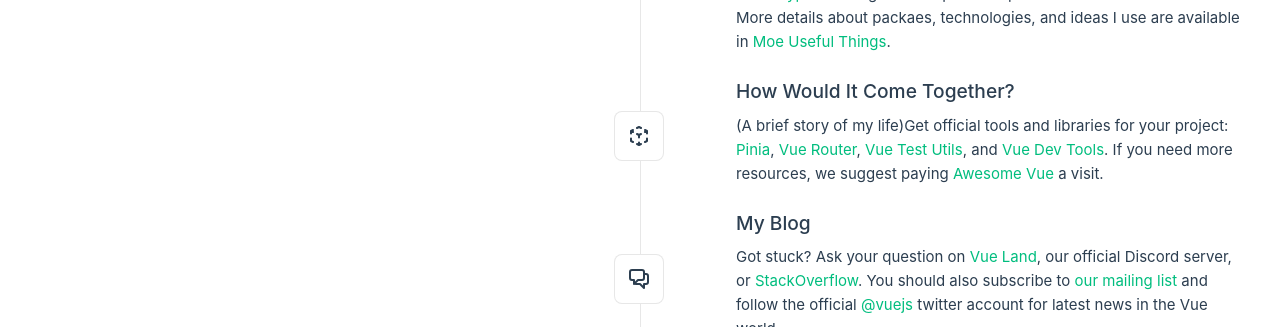
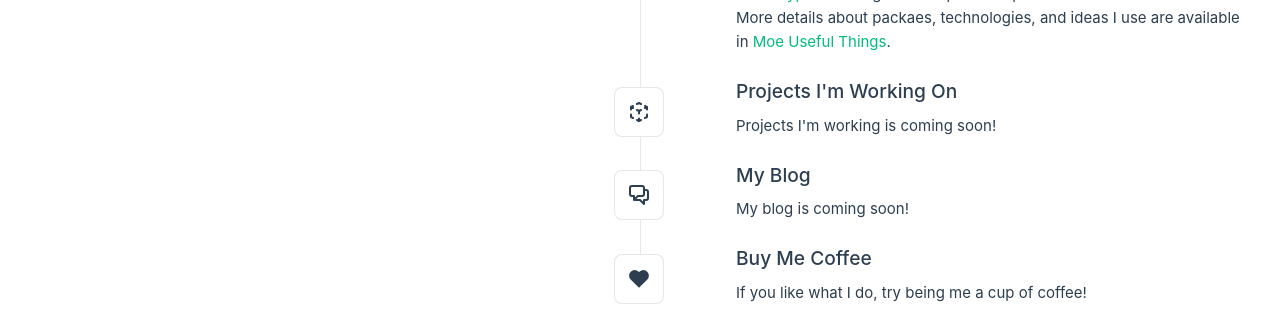
Before and after one commit to moedayraki/moedayraki.github.io, a Vue app: page / in a window 1280 px wide. Shown: the part 625-952 px from the top of the page. Built offline with nearby package versions, Linux system fonts and the light colour scheme.

Commit message:
Update TheWelcome.vue

```diff
--- a/src/components/TheWelcome.vue
+++ b/src/components/TheWelcome.vue
@@ -49,7 +49,7 @@ import SupportIcon from "./icons/IconSupport.vue";
     <ul>
       <li><a target="_blank" href="https://laravel.com/">TypeScript</a>, Javascript's kid with types.</li>
       <li><a target="_blank" href="https://laravel.com/">Docker</a> for better deployment experience.</li>
-      <li><a target="_blank" href="https://laravel.com/">Cypress</a>for right development experience.</li>
+      <li><a target="_blank" href="https://laravel.com/">Cypress</a> for right development experience.</li>
     </ul>
 
     More details about packaes, technologies, and ideas I use are available in <a href="https://github.com/moedayraki/moe-useful-things" target="_blank">Moe Useful Things</a>.
@@ -59,19 +59,8 @@ import SupportIcon from "./icons/IconSupport.vue";
     <template #icon>
       <EcosystemIcon />
     </template>
-    <template #heading>How Would It Come Together?</template>
-
-    (A brief story of my life)Get official tools and libraries for your project:
-    <a target="_blank" href="https://pinia.vuejs.org/">Pinia</a>,
-    <a target="_blank" href="https://router.vuejs.org/">Vue Router</a>,
-    <a target="_blank" href="https://test-utils.vuejs.org/">Vue Test Utils</a>,
-    and
-    <a target="_blank" href="https://github.com/vuejs/devtools">Vue Dev Tools</a
-    >. If you need more resources, we suggest paying
-    <a target="_blank" href="https://github.com/vuejs/awesome-vue"
-      >Awesome Vue</a
-    >
-    a visit.
+    <template #heading>Projects I'm Working On</template>
+    Projects I'm working is coming soon!
   </WelcomeItem>
 
   <WelcomeItem>
@@ -79,27 +68,14 @@ import SupportIcon from "./icons/IconSupport.vue";
       <CommunityIcon />
     </template>
     <template #heading>My Blog</template>
-
-    Got stuck? Ask your question on
-    <a target="_blank" href="https://chat.vuejs.org">Vue Land</a>, our official
-    Discord server, or
-    <a target="_blank" href="https://stackoverflow.com/questions/tagged/vue.js"
-      >StackOverflow</a
-    >. You should also subscribe to
-    <a target="_blank" href="https://news.vuejs.org">our mailing list</a> and
-    follow the official
-    <a target="_blank" href="https://twitter.com/vuejs">@vuejs</a>
-    twitter account for latest news in the Vue world.
+    My blog is coming soon!
   </WelcomeItem>
 
   <WelcomeItem>
     <template #icon>
       <SupportIcon />
     </template>
-    <template #heading>Support</template>
-
-    As an independent project, Vue relies on community backing for its
-    sustainability. You can help us by
-    <a target="_blank" href="https://vuejs.org/sponsor/">becoming a sponsor</a>.
+    <template #heading>Buy Me Coffee</template>
+    If you like what I do, try being me a cup of coffee!
   </WelcomeItem>
 </template>
```
